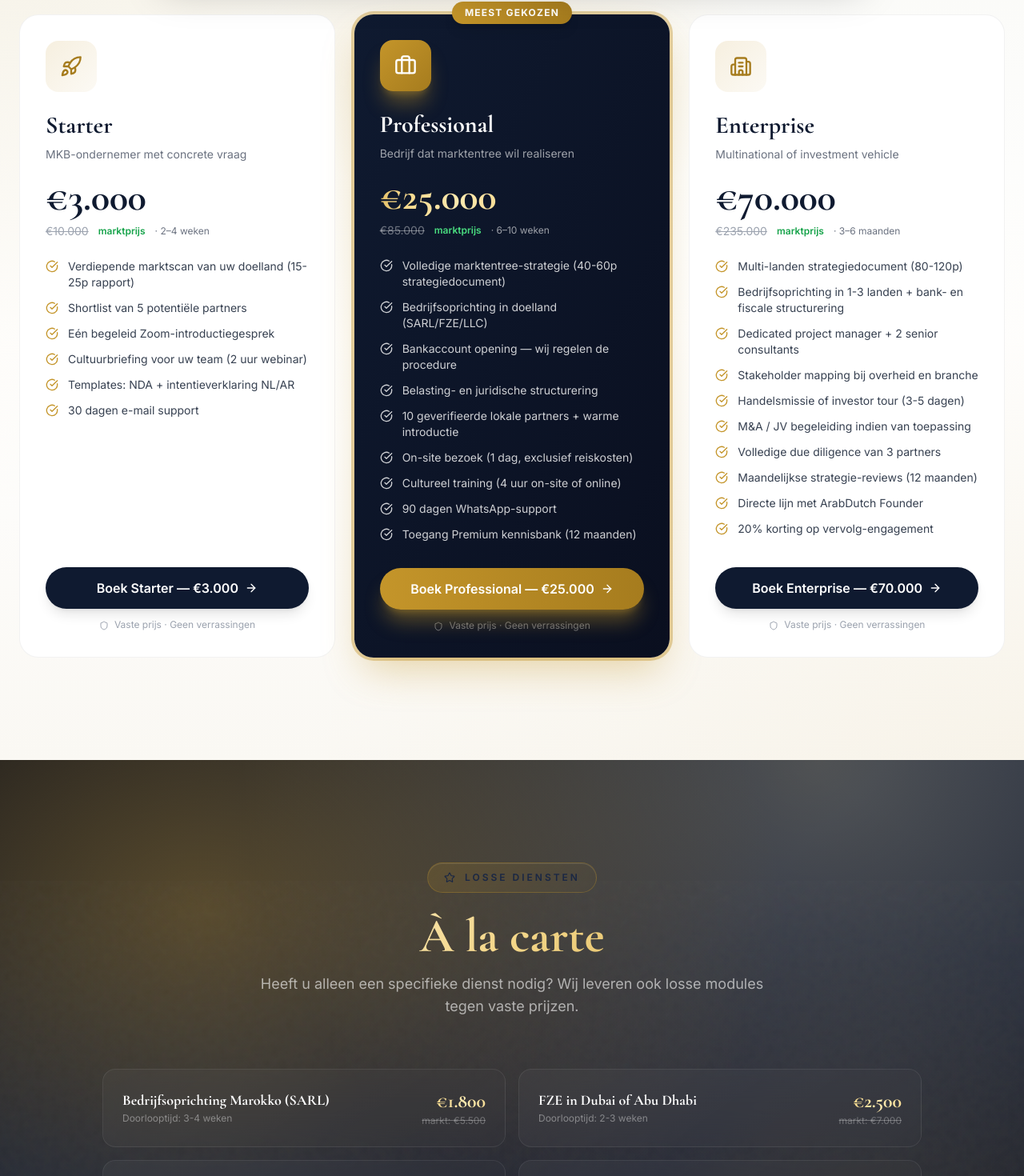
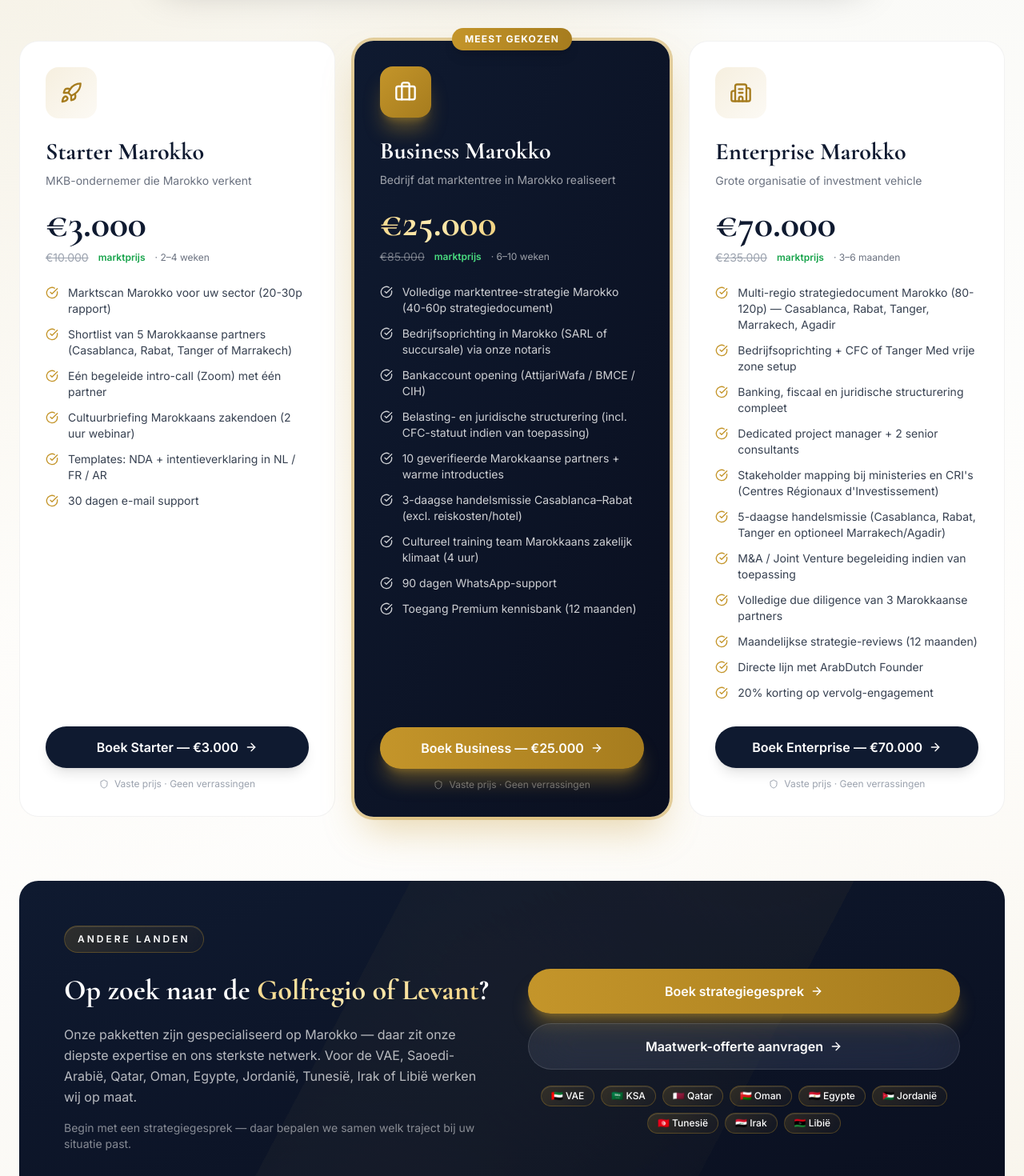
Before and after one commit to holistis/arabdutch, a React (Vite) app: page /pakketten in a window 1280 px wide. Shown: the part 805-2275 px from the top of the page at 80% size. Built offline with nearby package versions, Linux system fonts and the light colour scheme; no server answers.

Commit message:
feat: pakketten Marokko-only — Starter EUR3k / Business EUR25k / Enterprise EUR70k, andere landen via maatwerk

```diff
--- a/src/components/Testimonials.tsx
+++ b/src/components/Testimonials.tsx
@@ -18,7 +18,7 @@ const testimonials = [
     rating: 5,
   },
   {
-    quote: "Wij wilden uitbreiden naar de VAE maar wisten niet waar te beginnen. ArabDutch heeft binnen 6 weken bedrijf opgericht, banking geregeld en eerste klanten geleverd. Hun €25.000 pakket is een fractie van wat de Big 4 vroeg.",
+    quote: "Wij wilden uitbreiden naar Marokko maar wisten niet waar te beginnen. ArabDutch heeft binnen 8 weken een SARL opgericht in Casablanca, banking geregeld bij AttijariWafa en de eerste twee partners aan ons gekoppeld. Hun €25.000 pakket is een fractie van wat de Big 4 vroeg.",
     naam: "Marlies de B.",
     functie: "Founder",
     sector: "SaaS · Nederland",
--- a/src/pages/Pakketten.tsx
+++ b/src/pages/Pakketten.tsx
@@ -8,17 +8,17 @@ import useSpotlight from "../components/Spotlight";
 const pakketten = [
   {
     icon: <Rocket className="w-7 h-7" />,
-    naam: "Starter",
-    voorWie: "MKB-ondernemer met concrete vraag",
+    naam: "Starter Marokko",
+    voorWie: "MKB-ondernemer die Marokko verkent",
     prijs: "€3.000",
     marktPrijs: "€10.000",
     duur: "2–4 weken",
     includes: [
-      "Verdiepende marktscan van uw doelland (15-25p rapport)",
-      "Shortlist van 5 potentiële partners",
-      "Eén begeleid Zoom-introductiegesprek",
-      "Cultuurbriefing voor uw team (2 uur webinar)",
-      "Templates: NDA + intentieverklaring NL/AR",
+      "Marktscan Marokko voor uw sector (20-30p rapport)",
+      "Shortlist van 5 Marokkaanse partners (Casablanca, Rabat, Tanger of Marrakech)",
+      "Eén begeleide intro-call (Zoom) met één partner",
+      "Cultuurbriefing Marokkaans zakendoen (2 uur webinar)",
+      "Templates: NDA + intentieverklaring in NL / FR / AR",
       "30 dagen e-mail support",
     ],
     cta: "Boek Starter",
@@ -27,41 +27,42 @@ const pakketten = [
   },
   {
     icon: <Briefcase className="w-7 h-7" />,
-    naam: "Professional",
-    voorWie: "Bedrijf dat marktentree wil realiseren",
+    naam: "Business Marokko",
+    voorWie: "Bedrijf dat marktentree in Marokko realiseert",
     prijs: "€25.000",
     marktPrijs: "€85.000",
     duur: "6–10 weken",
     includes: [
-      "Volledige marktentree-strategie (40-60p strategiedocument)",
-      "Bedrijfsoprichting in doelland (SARL/FZE/LLC)",
-      "Bankaccount opening — wij regelen de procedure",
-      "Belasting- en juridische structurering",
-      "10 geverifieerde lokale partners + warme introductie",
-      "On-site bezoek (1 dag, exclusief reiskosten)",
-      "Cultureel training (4 uur on-site of online)",
+      "Volledige marktentree-strategie Marokko (40-60p strategiedocument)",
+      "Bedrijfsoprichting in Marokko (SARL of succursale) via onze notaris",
+      "Bankaccount opening (AttijariWafa / BMCE / CIH)",
+      "Belasting- en juridische structurering (incl. CFC-statuut indien van toepassing)",
+      "10 geverifieerde Marokkaanse partners + warme introducties",
+      "3-daagse handelsmissie Casablanca–Rabat (excl. reiskosten/hotel)",
+      "Cultureel training team Marokkaans zakelijk klimaat (4 uur)",
       "90 dagen WhatsApp-support",
       "Toegang Premium kennisbank (12 maanden)",
     ],
-    cta: "Boek Professional",
+    cta: "Boek Business",
     populair: true,
     stripeLink: "https://buy.stripe.com/dRm3cv3XW5ATgCq9WH7ok0d",
   },
   {
     icon: <Building2 className="w-7 h-7" />,
-    naam: "Enterprise",
-    voorWie: "Multinational of investment vehicle",
+    naam: "Enterprise Marokko",
+    voorWie: "Grote organisatie of investment vehicle",
     prijs: "€70.000",
     marktPrijs: "€235.000",
     duur: "3–6 maanden",
     includes: [
-      "Multi-landen strategiedocument (80-120p)",
-      "Bedrijfsoprichting in 1-3 landen + bank- en fiscale structurering",
+      "Multi-regio strategiedocument Marokko (80-120p) — Casablanca, Rabat, Tanger, Marrakech, Agadir",
+      "Bedrijfsoprichting + CFC of Tanger Med vrije zone setup",
+      "Banking, fiscaal en juridische structurering compleet",
       "Dedicated project manager + 2 senior consultants",
-      "Stakeholder mapping bij overheid en branche",
-      "Handelsmissie of investor tour (3-5 dagen)",
-      "M&A / JV begeleiding indien van toepassing",
-      "Volledige due diligence van 3 partners",
+      "Stakeholder mapping bij ministeries en CRI's (Centres Régionaux d'Investissement)",
+      "5-daagse handelsmissie (Casablanca, Rabat, Tanger en optioneel Marrakech/Agadir)",
+      "M&A / Joint Venture begeleiding indien van toepassing",
+      "Volledige due diligence van 3 Marokkaanse partners",
       "Maandelijkse strategie-reviews (12 maanden)",
       "Directe lijn met ArabDutch Founder",
       "20% korting op vervolg-engagement",
@@ -83,14 +84,14 @@ const losseDiensten = [
 
 export default function Pakketten() {
   useSpotlight();
-  useEffect(() => { document.title = "Pakketten — ArabDutch | Done-for-you marktentree NL ↔ Arabische wereld"; }, []);
+  useEffect(() => { document.title = "Marokko Pakketten — ArabDutch | Done-for-you marktentree Nederland ↔ Marokko"; }, []);
 
   return (
     <main className="pt-20 bg-[#0a0f1f]">
       <LuxeHero
-        badge="Done-for-you pakketten"
-        title={<>U levert de visie.<br /><span className="gradient-luxe italic">Wij leveren het traject.</span></>}
-        subtitle="Transparante pakketprijzen voor de complete marktentree-route. 60-70% onder de tarieven van Big 4 consultancies — zonder concessies aan kwaliteit."
+        badge="🇲🇦 Marokko · Done-for-you pakketten"
+        title={<>U levert de visie.<br /><span className="gradient-luxe italic">Wij leveren Marokko.</span></>}
+        subtitle="Drie heldere pakketten voor uw marktentree in Marokko — van verkenning tot volledige expansie. 70% onder de tarieven van Big 4 consultancies, met diepe lokale expertise in Casablanca, Rabat, Tanger en Marrakech."
       />
 
       {/* PAKKETTEN */}
@@ -159,6 +160,45 @@ export default function Pakketten() {
               </motion.div>
             ))}
           </div>
+
+          {/* ANDERE LANDEN */}
+          <motion.div
+            initial={{ opacity: 0, y: 30 }} whileInView={{ opacity: 1, y: 0 }}
+            viewport={{ once: true }} transition={{ duration: 0.6 }}
+            className="mt-20 bg-gradient-to-br from-navy-900 to-[#0a0f1f] rounded-3xl p-10 md:p-14 text-white relative overflow-hidden">
+            <div className="absolute inset-0 bg-aurora opacity-20 pointer-events-none" />
+            <div className="relative z-10 grid md:grid-cols-2 gap-10 items-center">
+              <div>
+                <div className="inline-flex items-center gap-3 mb-6 glass-gold px-4 py-2 rounded-full">
+                  <span className="text-gold-200 text-xs font-semibold uppercase tracking-[0.25em]">Andere landen</span>
+                </div>
+                <h3 className="font-display font-bold text-4xl mb-5 leading-tight">
+                  Op zoek naar de <span className="shimmer-text">Golfregio of Levant</span>?
+                </h3>
+                <p className="text-white/70 leading-relaxed mb-4">
+                  Onze pakketten zijn gespecialiseerd op Marokko — daar zit onze diepste expertise en ons sterkste netwerk. Voor de VAE, Saoedi-Arabië, Qatar, Oman, Egypte, Jordanië, Tunesië, Irak of Libië werken wij op maat.
+                </p>
+                <p className="text-white/50 text-sm mb-8">
+                  Begin met een strategiegesprek — daar bepalen we samen welk traject bij uw situatie past.
+                </p>
+              </div>
+              <div className="flex flex-col gap-3">
+                <Link to="/strategiegesprek"
+                  className="btn-shine inline-flex items-center justify-center gap-2 bg-gradient-to-r from-gold-500 to-gold-600 hover:from-gold-400 hover:to-gold-500 text-white font-semibold px-6 py-4 rounded-full transition-all shadow-xl shadow-gold-500/40">
+                  Boek strategiegesprek <ArrowRight className="w-4 h-4" />
+                </Link>
+                <Link to="/contact"
+                  className="inline-flex items-center justify-center gap-2 glass-strong hover:bg-white/10 text-white font-semibold px-6 py-4 rounded-full transition-all">
+                  Maatwerk-offerte aanvragen <ArrowRight className="w-4 h-4" />
+                </Link>
+                <div className="flex flex-wrap gap-2 mt-2 justify-center">
+                  {["🇦🇪 VAE", "🇸🇦 KSA", "🇶🇦 Qatar", "🇴🇲 Oman", "🇪🇬 Egypte", "🇯🇴 Jordanië", "🇹🇳 Tunesië", "🇮🇶 Irak", "🇱🇾 Libië"].map(l => (
+                    <span key={l} className="glass-gold rounded-full px-3 py-1 text-xs font-medium text-white">{l}</span>
+                  ))}
+                </div>
+              </div>
+            </div>
+          </motion.div>
         </div>
       </section>
 
```
